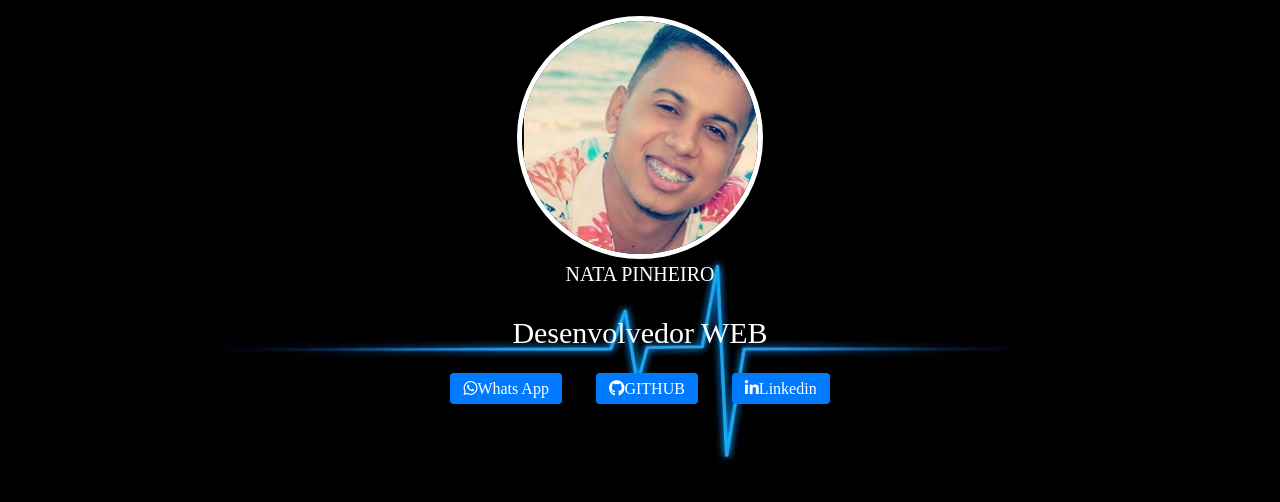
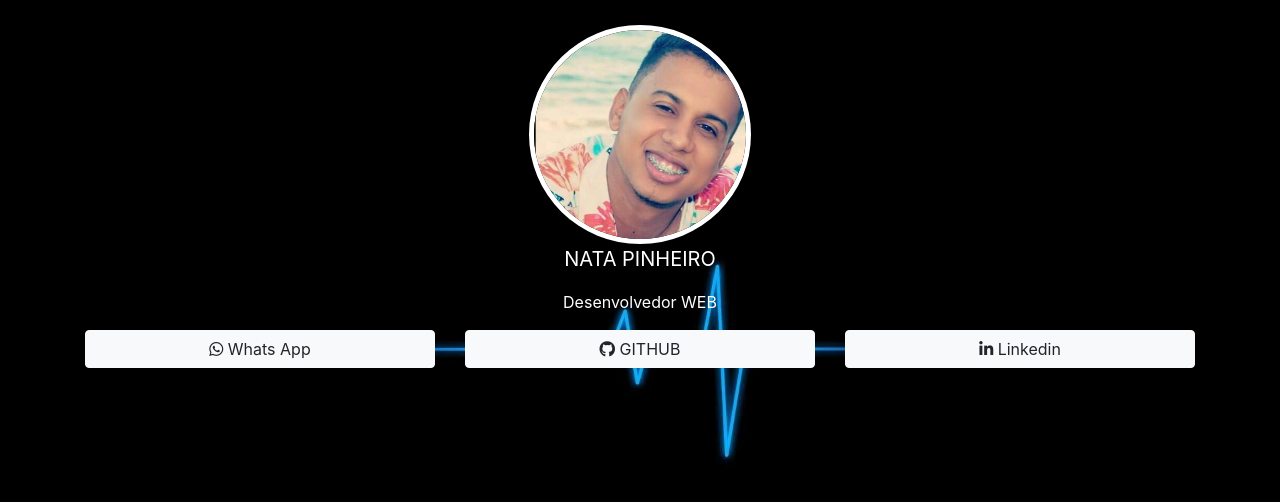
Before and after one commit to natapinheeiro/link-me, a plain HTML site: page index.html in a window 1280 px wide. Drawn offline with nearby package versions, Linux system fonts and the light colour scheme.

Commit message:
Adicionando bootstrap ao projeto

```diff
--- a/css/style.css
+++ b/css/style.css
@@ -1,10 +1,15 @@
-body{
-    background: url('../images/ss1.png') no-repeat center center fixed;
-    /* Faz a imagem caber na tela */
+html, body{
+    width: 100%;
+    height: 100%;
+}
+header{
+    position: relative;
+    width: 100%;
+    height: 100%;
+    background-image: url('../images/ss1.png');
+    background-repeat: no-repeat;
     background-size: cover;
-    -webkit-background-size: cover;
-    -moz-background-size: cover;
-    -o-background-size: cover;
+    display: block;
     text-align: center;
     color: white;
 }
@@ -12,6 +17,7 @@ body{
     border-radius: 50%;
     width: 20%;
     border: 5px solid white;
+}
 }
 .text{
     font-size: 30px;
@@ -28,14 +34,8 @@ body{
     font-size: 25px;
 }
 .space {
-    margin-right: 30px;
+    padding-bottom: 25px;
 }
-.btn{
-    border: 1px solid transparent;
-    padding: .375rem .75rem;
-    border-radius: .25rem;
-    color: #fff;
-    background-color: #007bff;
-    border-color: #007bff;
-    text-decoration: none;
+.space-top{
+    padding-top: 25px;
 }
--- a/index.html
+++ b/index.html
@@ -8,19 +8,38 @@
 	<title>NATA PINHEIRO</title>
 	<link rel="stylesheet" href="css/style.css">
 	<link rel="stylesheet" href="https://use.fontawesome.com/releases/v5.12.0/css/all.css" integrity="sha384-REHJTs1r2ErKBuJB0fCK99gCYsVjwxHrSU0N7I1zl9vZbggVJXRMsv/sLlOAGb4M" crossorigin="anonymous">
-
+	<link rel="stylesheet" href="https://stackpath.bootstrapcdn.com/bootstrap/4.4.1/css/bootstrap.min.css" integrity="sha384-Vkoo8x4CGsO3+Hhxv8T/Q5PaXtkKtu6ug5TOeNV6gBiFeWPGFN9MuhOf23Q9Ifjh" crossorigin="anonymous">
 
 </head>
 <body>
-	<figure>
+	<header>
+
+		<div class="container">
+			<figure class="space-top">
 				<img  class="profile" src="images/per.jpeg" alt="Desenvolvendor NATA PINHEIRO">
 				<figcaption>
 				<a class="link" href="https://web.facebook.com/cristiany.oliveira.35728 target="_blank"> NATA PINHEIRO </a>
 				</figcaption>
 			</figure>
 				<p class="text">Desenvolvedor WEB</p>
-		<a class="btn space" href="https://api.whatsapp.com/send?phone=5571986790009&text=Ol%C3%A1!&source=&data=" target="_blank"><i class="fab fa-whatsapp"></i>Whats App</a>
-		<a class="btn space" href="https://github.com/natapinheeiro/me" target=" _blank"><i class="fab fa-github"></i>GITHUB</a>
-		<a class="btn" href=" target="_blank"><i class="fab fa-linkedin-in"></i>Linkedin</a>
+				<div class="row">
+					<div class="col-md-4 col-sm-12 space">
+						<a class="btn btn-light btn-block" href="https://api.whatsapp.com/send?phone=5571986790009&text=Ol%C3%A1!&source=&data=" target="_blank"><i class="fab fa-whatsapp"></i> Whats App</a>
+					</div>
+					<div class="col-md-4 col-sm-12 space">
+						<a class="btn btn-light btn-block" href="https://github.com/natapinheeiro/me" target=" _blank"><i class="fab fa-github"></i> GITHUB</a>
+					</div>
+					<div class="col-md-4 col-sm-12 space">
+						<a class="btn btn-light btn-block" href=" target="_blank"><i class="fab fa-linkedin-in"></i> Linkedin</a>
+					</div>
+				</div>
+		</div>
+
+
+
+	</header>
+	<script src="https://code.jquery.com/jquery-3.4.1.slim.min.js" integrity="sha384-J6qa4849blE2+poT4WnyKhv5vZF5SrPo0iEjwBvKU7imGFAV0wwj1yYfoRSJoZ+n" crossorigin="anonymous"></script>
+	<script src="https://cdn.jsdelivr.net/npm/popper.js@1.16.0/dist/umd/popper.min.js" integrity="sha384-Q6E9RHvbIyZFJoft+2mJbHaEWldlvI9IOYy5n3zV9zzTtmI3UksdQRVvoxMfooAo" crossorigin="anonymous"></script>
+	<script src="https://stackpath.bootstrapcdn.com/bootstrap/4.4.1/js/bootstrap.min.js" integrity="sha384-wfSDF2E50Y2D1uUdj0O3uMBJnjuUD4Ih7YwaYd1iqfktj0Uod8GCExl3Og8ifwB6" crossorigin="anonymous"></script>
 	</body>
 </html>
```
Lines whose indentation alone changed are shown as unchanged.
